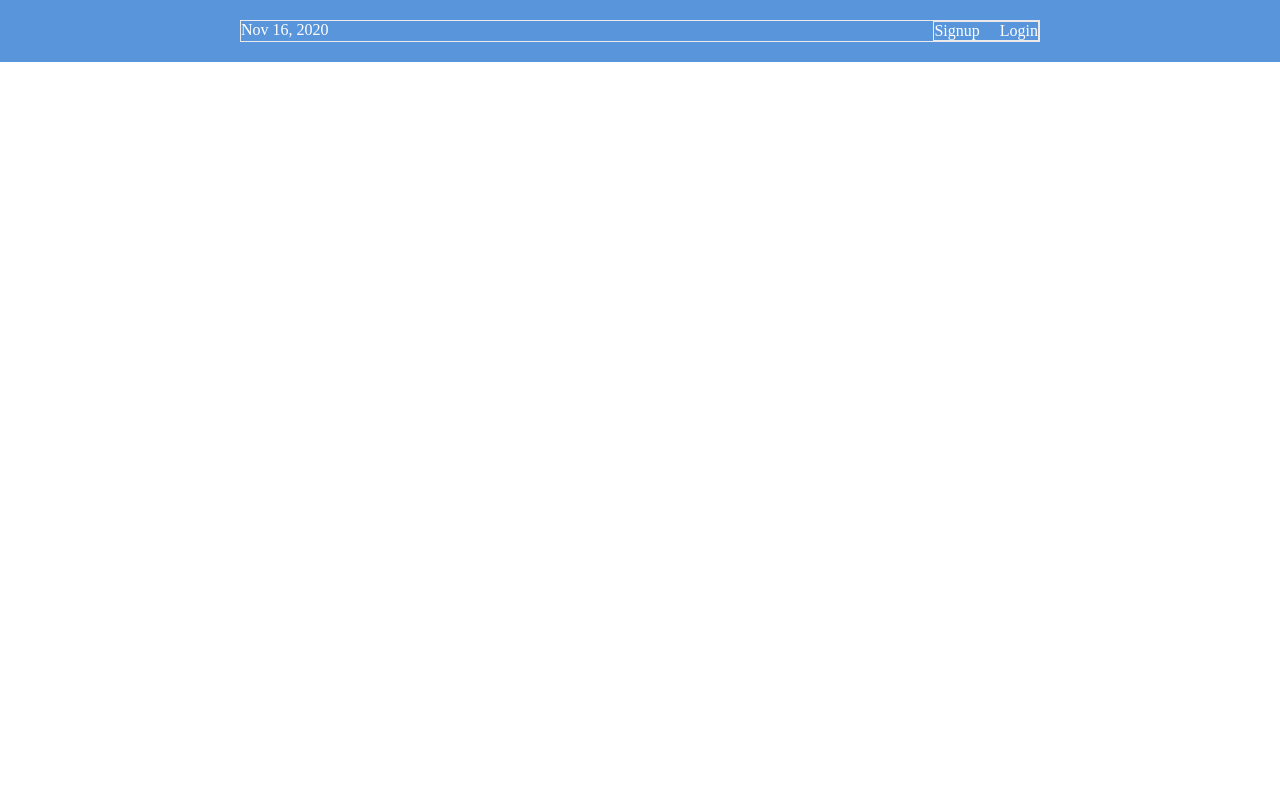
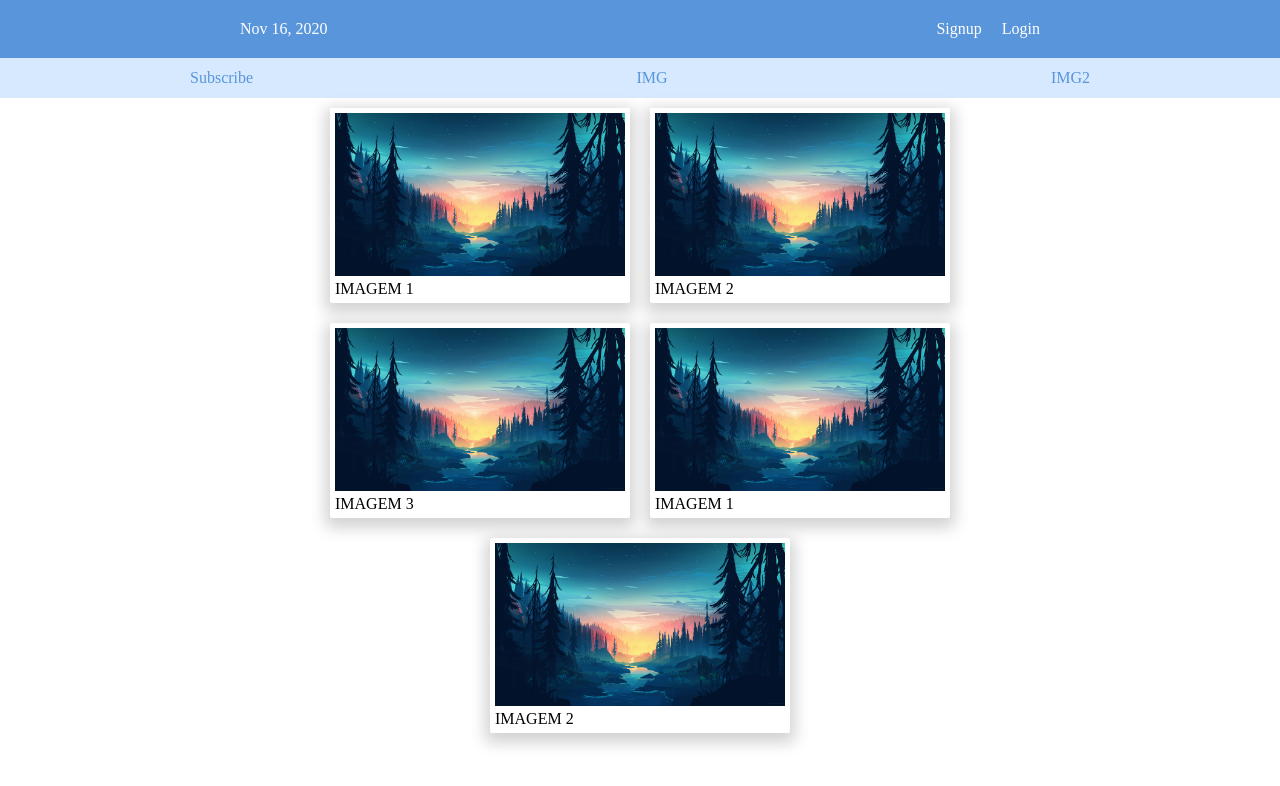
Before and after one commit to FelipeBelarmino/trybe, a plain HTML site: page trybe-exercises/bloco_6/dia_3/index.html in a window 1280 px wide. Drawn offline with Linux system fonts and the light colour scheme.

Commit message:
Final da aula

```diff
--- a/trybe-exercises/bloco_6/dia_3/index.html
+++ b/trybe-exercises/bloco_6/dia_3/index.html
@@ -17,5 +17,23 @@
         </div>
 
     </div>
+    <header class="header-container">
+        <div class="header">
+            <div class="subscribe">Subscribe</div>
+            <div class="logo"><img src="" alt="">IMG</div>
+            <div class="social"><img src="" alt="">IMG2</div>
+        </div>
+    </header>
+
+    <section class="photo-grid-container">
+        <div class="photo-grid">
+            <div class="photo-grid-item"><img src="IMG1.jpg" alt="">IMAGEM 1</div>
+            <div class="photo-grid-item"><img src="IMG1.jpg" alt="">IMAGEM 2</div>
+            <div class="photo-grid-item"><img src="IMG1.jpg" alt="">IMAGEM 3</div>
+            <div class="photo-grid-item"><img src="IMG1.jpg" alt="">IMAGEM 1</div>
+            <div class="photo-grid-item"><img src="IMG1.jpg" alt="">IMAGEM 2</div>
+            <!-- <div class="photo-grid-item"><img src="IMG1.jpg" alt="">IMAGEM 3</div> -->
+        </div>
+    </section>
 </body>
 </html>
--- a/trybe-exercises/bloco_6/dia_3/style.css
+++ b/trybe-exercises/bloco_6/dia_3/style.css
@@ -10,18 +10,64 @@
     display: flex;
     flex-direction: row;
     justify-content: center;
+    /* position: fixed;
+    width:100%;
+    z-index: 10;
+    opacity: 50%; */
+    /* z-index: 0; */
 }
 .menu{
-    border: 1px solid rgb(235, 233, 233);
+    /* border: 1px solid rgb(235, 233, 233); */
     width: 800px;
     display:flex;
     justify-content: space-between;
 }
 .links{
-    border: 1px solid rgb(238, 233, 233);
+    /* border: 1px solid rgb(238, 233, 233); */
     display: flex;
     justify-content: flex-end;
 }
 .login{
     margin-left: 20px;
 }
+.header-container{
+
+    color: #5995da;
+    background-color: #d6e9fe;
+    display: flex;
+    justify-content:center;
+
+}
+.header{
+    width: 900px;
+    height: 40px;
+    display: flex;
+    justify-content:space-between;
+    /* align-items: flex-start; */
+    align-items:center;
+}
+.subscribe, .logo, .social{
+    /* border: 1px solid black; */
+}
+.photo-grid-container{
+    display: flex;
+    justify-content:center;
+}
+.photo-grid{
+    width: 900px;
+    display: flex;
+    justify-content: center;
+    flex-wrap: wrap;
+}
+.photo-grid-item{
+    /* border: 1px solid black; */
+    box-shadow: 0px 5px 15px 5px lightgrey;
+    width: 300px;
+    margin:10px;
+    border-radius: 2px;
+    padding: 5px;
+    /* height: 300px; */
+}
+img{
+    width: 100%;
+}
```
Also changed, not shown: trybe-exercises/bloco_6/dia_3/IMG1.jpg (added), trybe-exercises/bloco_6/dia_3/IMG2.jpg (added), trybe-exercises/bloco_6/dia_3/IMG3.jpg (added).
